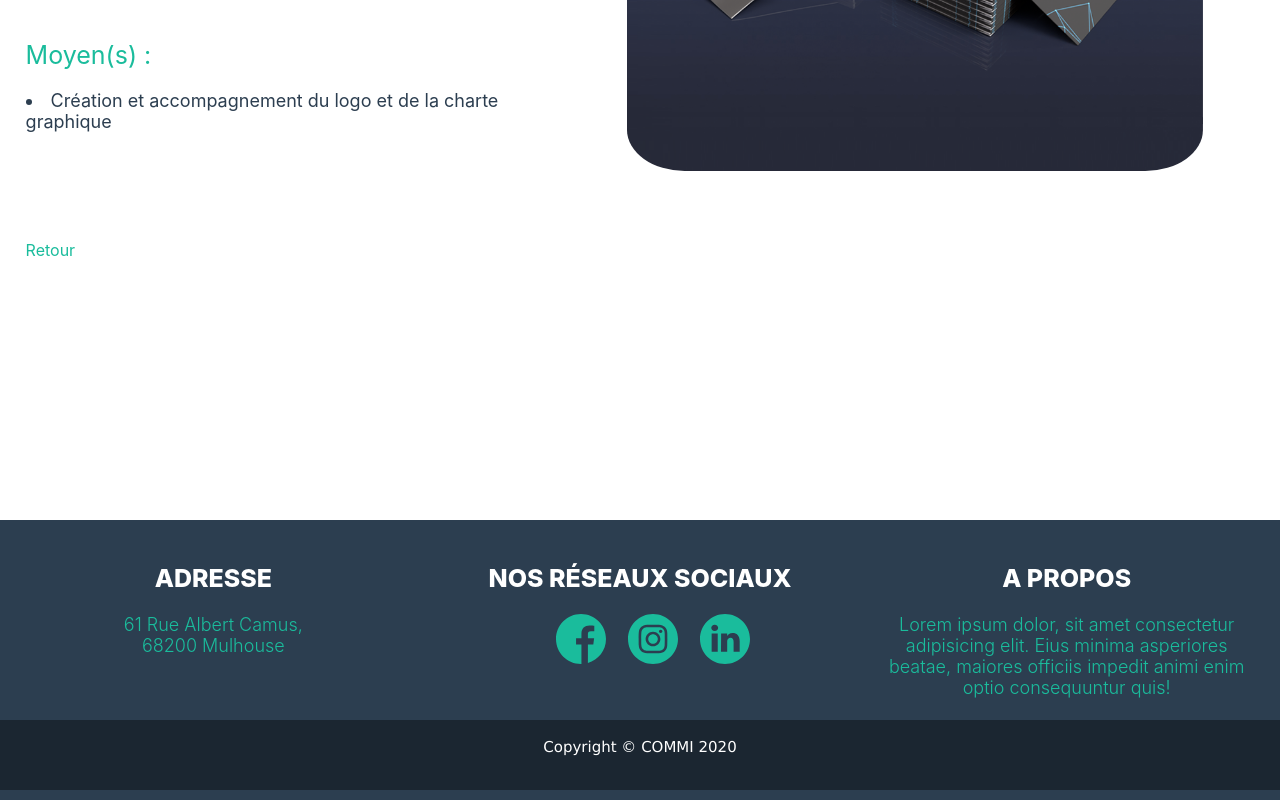
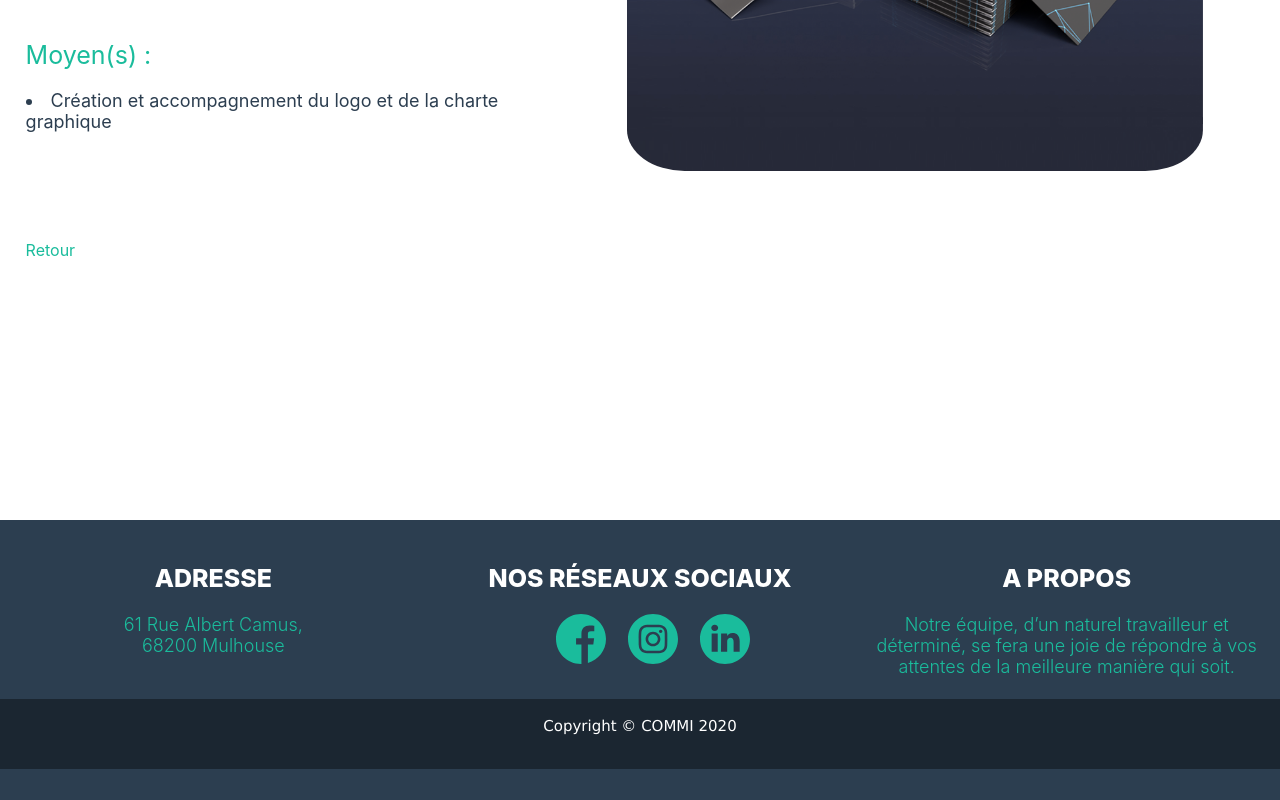
Before and after one commit to infoscommi/agence, a plain HTML site: page page1.html in a window 1280 px wide. Shown: the part 742-1542 px from the top of the page. Drawn offline with Linux system fonts and the light colour scheme.

Commit message:
Update page1.html

```diff
--- a/page1.html
+++ b/page1.html
@@ -65,7 +65,7 @@
                      <a href="https://l.messenger.com/l.php?u=https%3A%2F%2Fwww.linkedin.com%2Fcompany%2F53452440%2Fadmin%2F&h=AT3vwT4lCN2mObLJvqfsBM8Qihqi4gp39id_j0G_YU_yg6NIwPF79UTPYLVWESuxUGQqciyJjrciP_470-zaLwRi8Z_qq46TfNffMh0ZL2QubMBYCO8QNb986yk0bOAJLg3TJA"><img src="./images/icon/linkedin.svg" alt="linkedin"></a>
                 </div>
             </div>
-        <div class="proposbdp"> <div style="font-size: 25px; font-weight: 800;">A PROPOS</div> <div style="font-size: 18px; font-weight: 300; color: #1abc9c;">Lorem ipsum dolor, sit amet consectetur adipisicing elit. Eius minima asperiores beatae, maiores officiis impedit animi enim optio consequuntur quis! </div>  </div>
+        <div class="proposbdp"> <div style="font-size: 25px; font-weight: 800;">A PROPOS</div> <div style="font-size: 18px; font-weight: 300; color: #1abc9c;">Notre équipe, d’un naturel travailleur et déterminé, se fera une joie de répondre à vos attentes de la meilleure manière qui soit.  </div>  </div>
     </div>
     <div class="copyrights"> <br>Copyright © COMMI 2020 </div>
     </footer>
```
